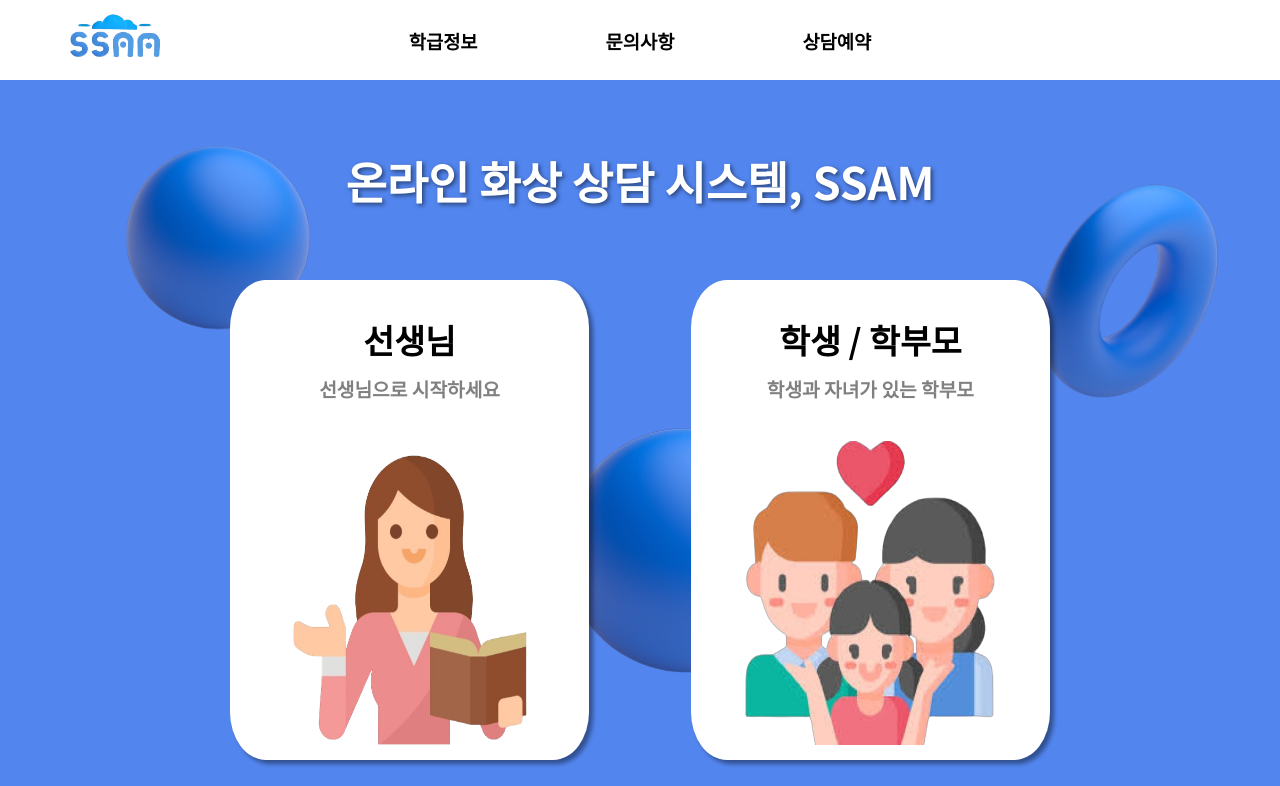
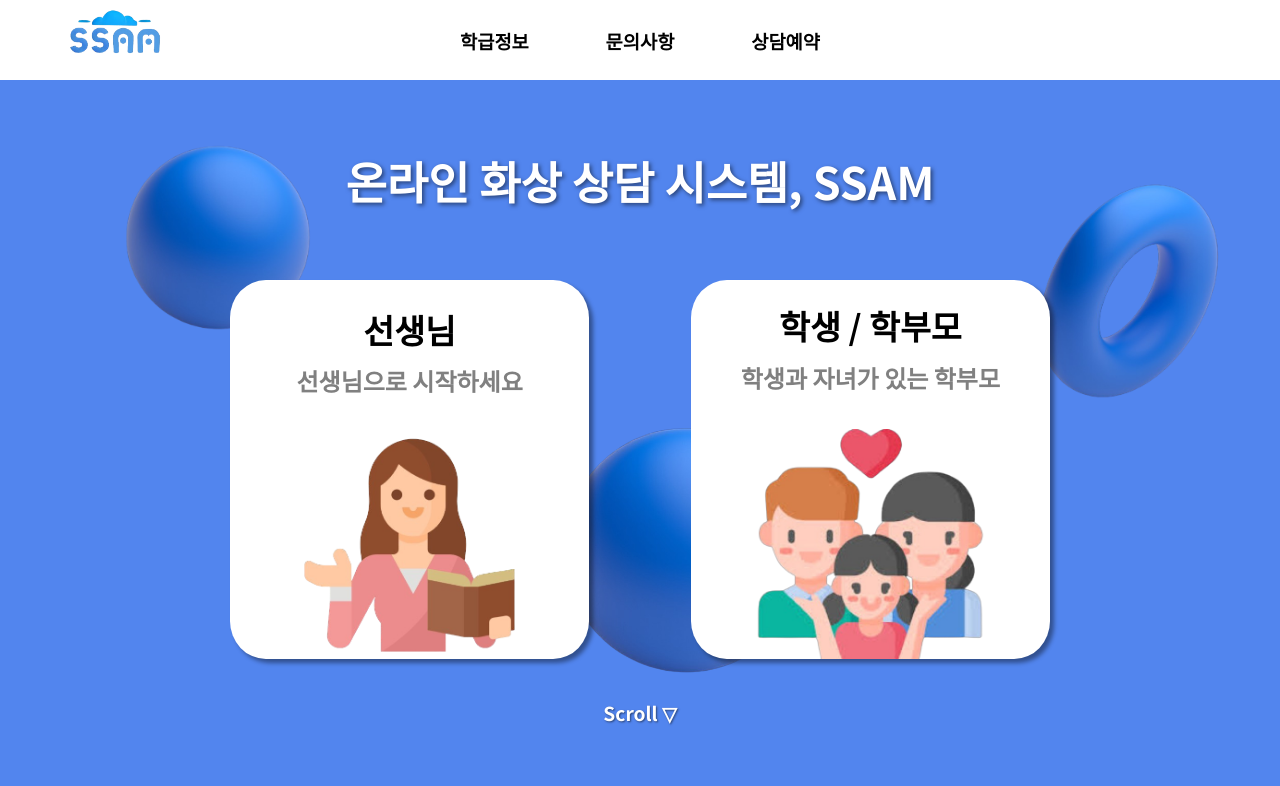
Before and after one commit to JangHyoSeong/SSAM, a React (Vite) app in the folder FE/Frontend/: page / in a window 1280 px wide. Shown: the top 786 px of the page. Built offline with nearby package versions, Linux system fonts and the light colour scheme; a web font is replaced by a local one.

Commit message:
DOCS: 수정

```diff
--- a/FE/Frontend/src/App.css
+++ b/FE/Frontend/src/App.css
@@ -1,11 +1,5 @@
 /* App.css */
 @import url("https://fonts.googleapis.com/css2?family=Noto+Sans:wght@400;700&display=swap");
-
-
-
-body {
-  overflow-x: hidden; /* 가로 스크롤바 숨기기 */
-}
 
 .navbar-array {
   height: 10vh;
@@ -14,7 +8,7 @@
 
 .logo {
   position: absolute;
-  top: 1.2%;
+  top: 1%;
   left: 5%;
   width: 8vw;
 }
--- a/FE/Frontend/src/App.jsx
+++ b/FE/Frontend/src/App.jsx
@@ -1,4 +1,4 @@
-import "./App.scss";
+import "./App.css";
 import { Routes, Route, NavLink } from "react-router-dom";
 import SSAM from "./assets/SSAM.png";
 import MainPage from "./mainPage/MainPage";
--- a/FE/Frontend/src/mainPage/Select.module.scss
+++ b/FE/Frontend/src/mainPage/Select.module.scss
@@ -1,3 +1,7 @@
+body {
+  overflow-x: hidden; /* 가로 스크롤바 숨기기 */
+}
+
 // Variables
 $primary-color: #5285ee;
 $white-color: #ffffff;
@@ -89,7 +93,6 @@
   justify-content: center;
   align-items: center;
   width: 28vw;
-  height: 60vh;
   background-color: $white-color;
   border-radius: 10%;
   box-shadow: $box-shadow-default;
@@ -125,7 +128,7 @@
 
   h3 {
     margin-top: 4%;
-    font-size: 120%;
+    font-size: 150%;
     color: $gray-color;
   }
 }
@@ -137,18 +140,17 @@
 }
 
 .Img {
-  margin-top: 15%;
-  width: 20vw;
-  height: 38vh;
+  margin-top: 13%;
+  width: 18vw;
 }
 
 .scroll {
   position: relative;
   text-align: center;
-  font-size: 150%;
+  font-size: 120%;
   font-weight: bold;
   color: $white-color;
-  animation: moveUpDown 5s infinite;
+  animation: moveUpDown 4s infinite;
   text-shadow: $text-shadow-scroll;
 }
 
```
